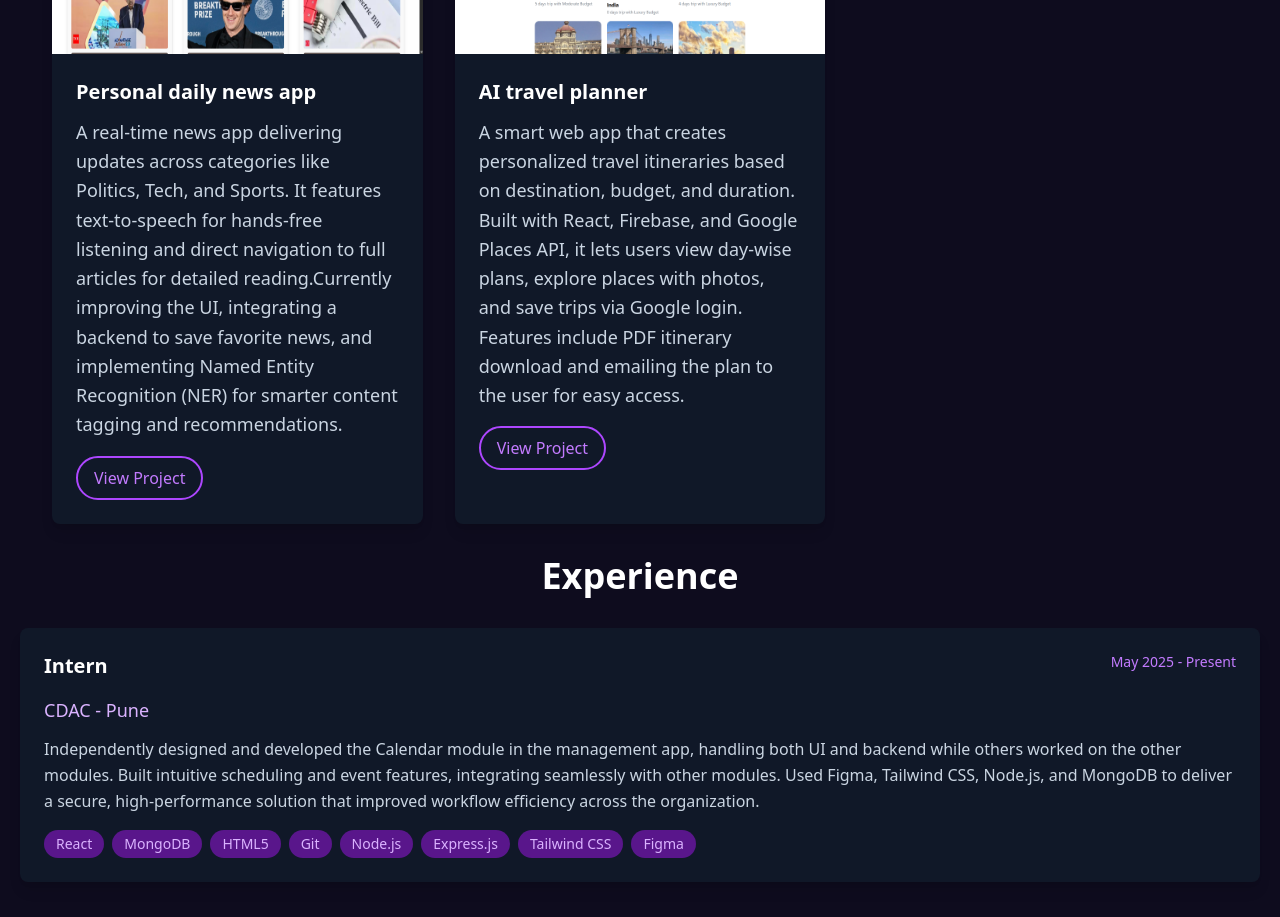
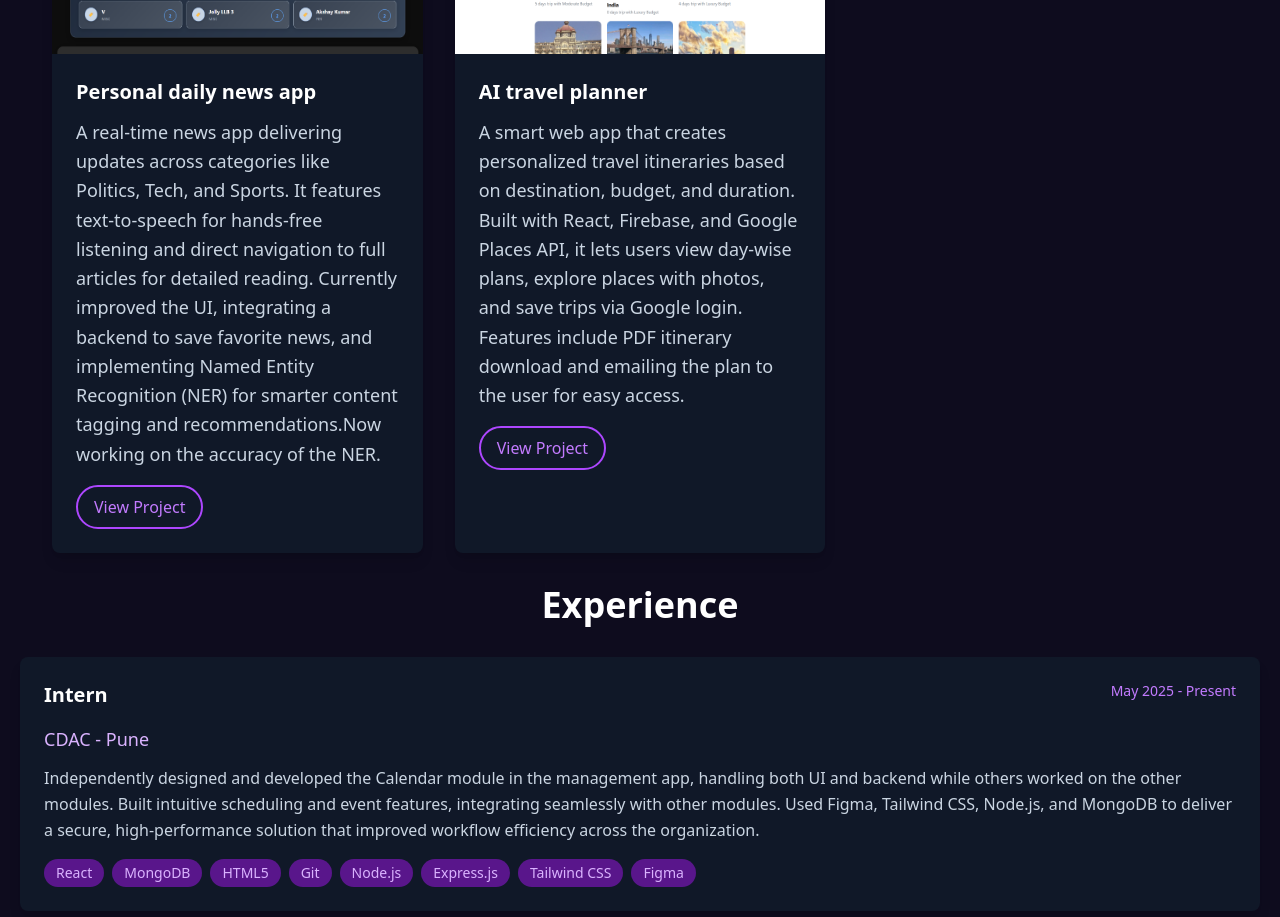
Before and after one commit to HardikaTandel/Portfolio, a React (Vite) app: page / in a window 1280 px wide. Shown: the part 920-1837 px from the top of the page. Built offline with nearby package versions, Linux system fonts and the light colour scheme.

Commit message:
project changes

```diff
--- a/src/components/Projects.jsx
+++ b/src/components/Projects.jsx
@@ -16,8 +16,8 @@ const Projects = () => {
       title: "Personal daily news app",
       description:(
       <span>
-        <span>A real-time news app delivering updates across categories like Politics, Tech, and Sports. It features text-to-speech for hands-free listening and direct navigation to full articles for detailed reading.</span>
-         Currently improving the UI, integrating a backend to save favorite news, and implementing Named Entity Recognition (NER) for smarter content tagging and recommendations.</span>
+        A real-time news app delivering updates across categories like Politics, Tech, and Sports. It features text-to-speech for hands-free listening and direct navigation to full articles for detailed reading.
+         Currently improved the UI, integrating a backend to save favorite news, and implementing Named Entity Recognition (NER) for smarter content tagging and recommendations.Now working on the accuracy of the NER.</span>
 
 
       ),
```
Also changed, not shown: src/assets/project1.png.
